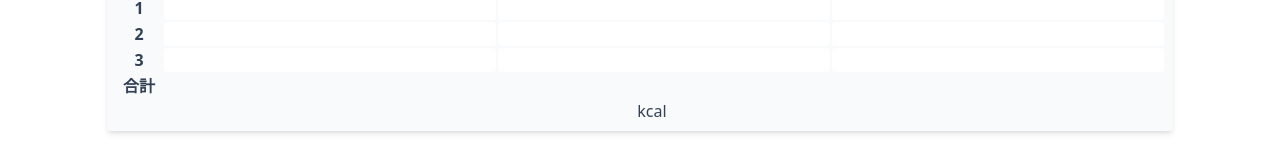
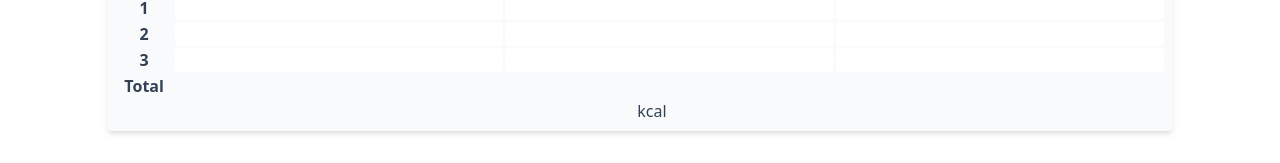
Before and after one commit to ryo-furukawa-1122/Calorie-Manager, a React (Create React App) app: page / in a window 1280 px wide. Shown: the part 556-719 px from the top of the page. Built offline with nearby package versions, Linux system fonts and the light colour scheme.

Commit message:
Updated table for a bug

```diff
--- a/src/components/Table.js
+++ b/src/components/Table.js
@@ -54,8 +54,8 @@ const Table = (props) => {
                         </tr>
                     ))}
                     <tr>
-                        <th className='ja'>合計</th>
-                        <th className='en hide'>Total</th>
+                        {/* <th className='ja'>合計</th> */}
+                        <th>Total</th>
                         <td></td>
                         <td></td>
                         <td></td>
```
